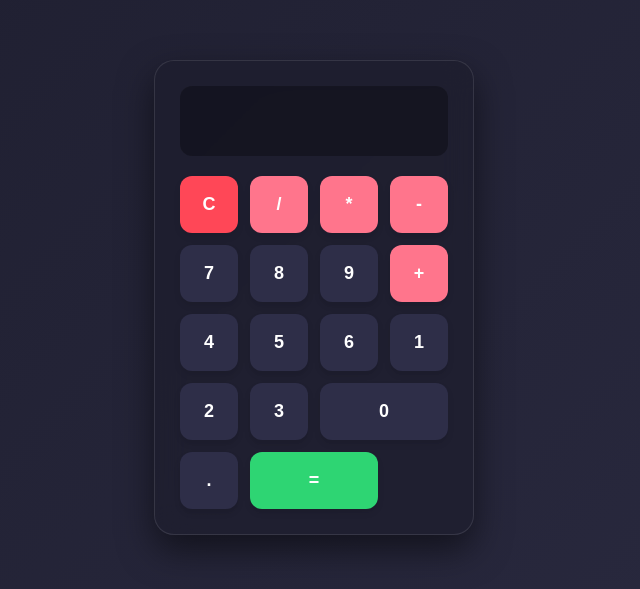
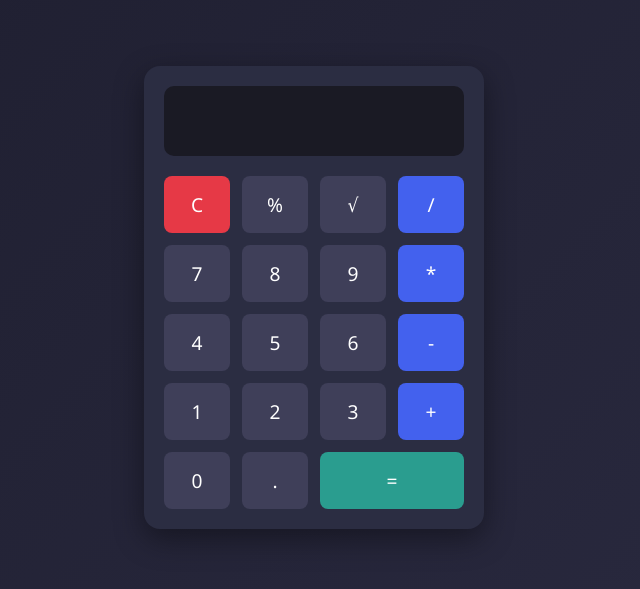
Before and after one commit to rustamoumahmadov6-cpu/my-calculator, a plain HTML site: page index.html in a window 1280 px wide. Shown: the part 103-692 px from the top of the page, without its empty margins (326-966 px from the left). Drawn offline with Linux system fonts and the light colour scheme.

Commit message:
Enhance calculator design and functionality
Updated title and improved calculator layout and styles.

```diff
--- a/index.html
+++ b/index.html
@@ -3,118 +3,125 @@
 <head>
     <meta charset="UTF-8">
     <meta name="viewport" content="width=device-width, initial-scale=1.0">
-    <title>Калкулятори Замонавӣ</title>
+    <title>Калкулятори Замонавӣ ва Мукаммал</title>
     <style>
         * {
             box-sizing: border-box;
             margin: 0;
             padding: 0;
+            font-family: 'Segoe UI', Tahoma, Geneva, Verdana, sans-serif;
         }
+
         body {
             display: flex;
             justify-content: center;
             align-items: center;
             height: 100vh;
             background: linear-gradient(135deg, #1e1e2f, #2a2a40);
-            font-family: 'Segoe UI', Tahoma, Geneva, Verdana, sans-serif;
         }
+
         .calculator {
-            background: rgba(30, 30, 46, 0.75);
-            backdrop-filter: blur(15px);
-            border: 1px solid rgba(255, 255, 255, 0.1);
-            padding: 25px;
-            border-radius: 20px;
-            box-shadow: 0 15px 35px rgba(0,0,0,0.5);
-            width: 320px;
+            background-color: #2b2d42;
+            padding: 20px;
+            border-radius: 16px;
+            box-shadow: 0 10px 30px rgba(0, 0, 0, 0.4);
+            width: 340px;
         }
-        #display {
+
+        .display {
             width: 100%;
             height: 70px;
-            background: rgba(0, 0, 0, 0.3);
+            background-color: #1a1a24;
             color: #ffffff;
-            font-size: 32px;
+            font-size: 1.8rem;
             text-align: right;
             padding: 15px;
             border: none;
-            border-radius: 12px;
+            border-radius: 10px;
             margin-bottom: 20px;
-            box-sizing: border-box;
-            letter-spacing: 1px;
+            outline: none;
+            overflow-x: auto;
         }
+
         .buttons {
             display: grid;
             grid-template-columns: repeat(4, 1fr);
             gap: 12px;
         }
+
         button {
-            padding: 18px;
-            font-size: 18px;
-            font-weight: 600;
+            padding: 15px;
+            font-size: 1.2rem;
+            border: none;
+            border-radius: 8px;
             cursor: pointer;
-            border: none;
-            border-radius: 12px;
-            background-color: #2e2e48;
+            background-color: #3f3f59;
             color: #ffffff;
-            transition: all 0.2s ease;
-            box-shadow: 0 4px 6px rgba(0,0,0,0.1);
+            transition: background 0.2s, transform 0.1s;
         }
+
         button:hover {
-            background-color: #3f3f63;
-            transform: translateY(-2px);
+            background-color: #52527a;
         }
+
         button:active {
-            transform: translateY(0);
+            transform: scale(0.95);
         }
-        button.operator {
-            background-color: #ff758c;
-            color: white;
+
+        .btn-operator {
+            background-color: #4361ee;
         }
-        button.operator:hover {
-            background-color: #ff526d;
+
+        .btn-operator:hover {
+            background-color: #3a0ca3;
         }
-        button.clear {
-            background-color: #ff4757;
-            color: white;
+
+        .btn-action {
+            background-color: #e63946;
         }
-        button.clear:hover {
-            background-color: #ff6b81;
+
+        .btn-action:hover {
+            background-color: #d90429;
         }
-        button.equals {
-            background-color: #2ed573;
-            color: white;
+
+        .btn-equal {
+            background-color: #2a9d8f;
             grid-column: span 2;
         }
-        button.equals:hover {
-            background-color: #26af5f;
+
+        .btn-equal:hover {
+            background-color: #21867a;
         }
     </style>
 </head>
 <body>
 
     <div class="calculator">
-    <input type="text" id="display" readonly>
+        <input type="text" class="display" id="display" disabled>
         <div class="buttons">
-        <button class="clear" onclick="clearDisplay()">C</button>
-        <button onclick="appendValue('/')" class="operator">/</button>
-        <button onclick="appendValue('*')" class="operator">*</button>
-        <button onclick="appendValue('-')" class="operator">-</button>
+            <button class="btn-action" onclick="clearDisplay()">C</button>
+            <button onclick="appendValue('%')">%</button>
+            <button onclick="appendValue('Math.sqrt(')">√</button>
+            <button class="btn-operator" onclick="appendValue('/')">/</button>
 
             <button onclick="appendValue('7')">7</button>
             <button onclick="appendValue('8')">8</button>
             <button onclick="appendValue('9')">9</button>
-        <button onclick="appendValue('+')" class="operator">+</button>
+            <button class="btn-operator" onclick="appendValue('*')">*</button>
 
             <button onclick="appendValue('4')">4</button>
             <button onclick="appendValue('5')">5</button>
             <button onclick="appendValue('6')">6</button>
+            <button class="btn-operator" onclick="appendValue('-')">-</button>
 
             <button onclick="appendValue('1')">1</button>
             <button onclick="appendValue('2')">2</button>
             <button onclick="appendValue('3')">3</button>
+            <button class="btn-operator" onclick="appendValue('+')">+</button>
 
-        <button onclick="appendValue('0')" style="grid-column: span 2;">0</button>
+            <button onclick="appendValue('0')">0</button>
             <button onclick="appendValue('.')">.</button>
-        <button onclick="calculate()" class="equals">=</button>
+            <button class="btn-equal" onclick="calculate()">=</button>
         </div>
     </div>
 
@@ -131,9 +138,11 @@
 
         function calculate() {
             try {
+                // Истифодаи eval барои ҳисобкунии ибораҳои математикӣ
                 display.value = eval(display.value);
             } catch (error) {
                 display.value = 'Хатогӣ';
+                setTimeout(clearDisplay, 1500);
             }
         }
     </script>
```
Lines whose indentation alone changed are shown as unchanged.
